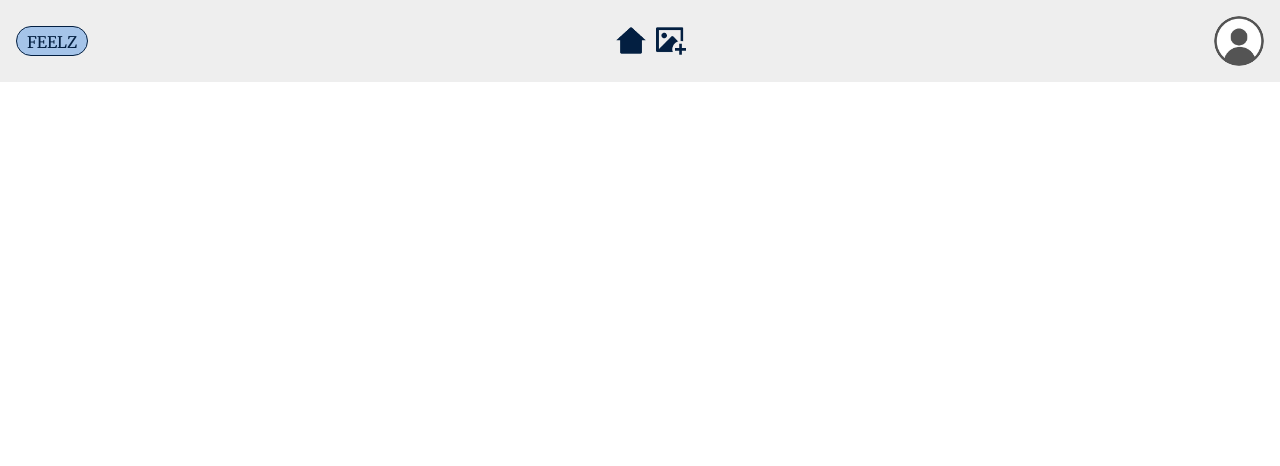
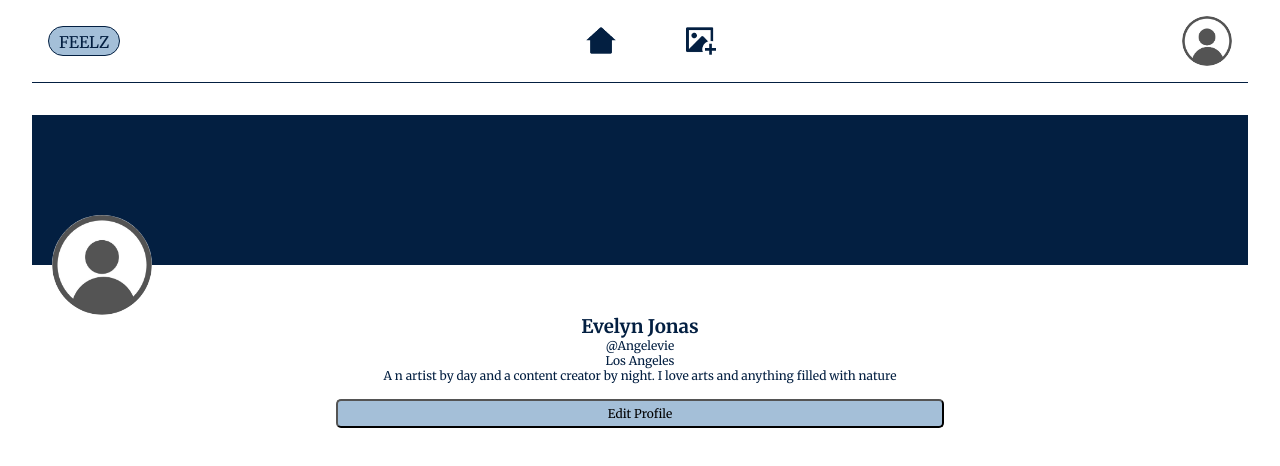
Before and after one commit to debbyuzuegbu/v42-geckos-team-11, a React (Vite) app: page /profile in a window 1280 px wide. Shown: the top 466 px of the page. Built offline with nearby package versions, Linux system fonts and the light colour scheme; a web font is replaced by a local one.

Commit message:
added the info section

```diff
--- a/src/components/Profile.css
+++ b/src/components/Profile.css
@@ -1,5 +1,6 @@
 .wrapper {
-    background: #eee;
+    width: 95%;
+    margin: 0 auto;
 }
 
 header {
@@ -7,10 +8,11 @@ header {
     display: flex;
     justify-content: space-between;
     align-items: center;
+    border-bottom: 1px solid #031f41;
 }
 
 .btn {
-    background-color: #a5c4e9;
+    background-color: #A4BFD8;
     color: #031f41;
     height: 30px;
     padding: 5px 10px;
@@ -20,7 +22,7 @@ header {
 
 nav a {
     display: inline-block;
-    padding: 5px;
+    padding: 0 35px;
 }
 
 nav img {
@@ -31,3 +33,41 @@ nav img {
     width: 50px;
     border-radius: 100%;
 }
+
+main {
+    margin: 2rem 0;
+}
+
+.cover {
+    height: 150px;
+    background-color: #031f41;
+    position: relative;
+}
+
+.cover img {
+    width: 100px;
+    display: inline-block;
+    border-radius: 100%;
+    position: absolute;
+    top: 100px;
+    left: 20px;
+}
+
+.profile-info {
+    width: 50%;
+    margin: 0 auto;
+    text-align: center;
+    margin-top: 50px;
+}
+
+.profile-info > :not(h3) {
+    font-size: 12px;
+}
+
+.profile-info button {
+    background: #A4BFD8;
+    width: 100%;
+    border-radius: 5px;
+    margin-top: 1rem;
+    padding: 5px;
+}
--- a/src/components/Profile.jsx
+++ b/src/components/Profile.jsx
@@ -3,19 +3,36 @@ import React from "react";
 import "./Profile.css";
 
 export default function Profile() {
-
   return (
     <div className="wrapper">
       <header>
         <div className="btn">FEELZ</div>
         <nav>
-                <a href="#"><img src="/public/images/icons/home.png" alt="" /></a>
-                <a href="#"><img src="/public/images/icons/newpost.png" alt="" /></a>
+          <a href="#">
+            <img src="/public/images/icons/home.png" alt="" />
+          </a>
+          <a href="#">
+            <img src="/public/images/icons/newpost.png" alt="" />
+          </a>
         </nav>
-            <div className="profile"><img src="/public/images/icons/profile.jpg" alt="" /></div>
+        <div className="profile">
+          <img src="/public/images/icons/profile.jpg" alt="" />
+        </div>
       </header>
       <main>
-
+        <div className="cover">
+          <img src="/public/images/icons/profile.jpg" alt="" />
+        </div>
+        <div className="profile-info">
+          <h3>Evelyn Jonas</h3>
+          <p className="handle">@Angelevie</p>
+          <p className="city">Los Angeles</p>
+          <p className="about">
+            A n artist by day and a content creator by night. I love arts and
+            anything filled with nature
+          </p>
+          <button>Edit Profile</button>
+        </div>
       </main>
     </div>
   );
```
Lines whose indentation alone changed are shown as unchanged.
